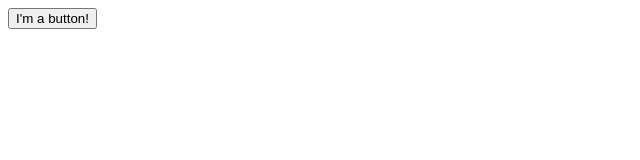
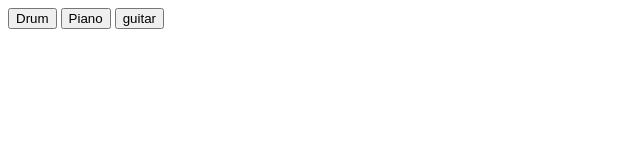
Before and after one commit to andrew-zotter/mi349_soundboard, a plain HTML site: page index.html in a window 1280 px wide. Shown: the whole page, without its empty margins (0-640 px from the left). Drawn offline with Linux system fonts and the light colour scheme.

Commit message:
newbutton

```diff
--- a/index.html
+++ b/index.html
@@ -7,7 +7,15 @@
   <body>
 
     <button>
-        I'm a button!
+        Drum
+      </button>
+
+      <button>
+        Piano
+      </button>
+
+      <button>
+        guitar
       </button>
 
     <script>
```
